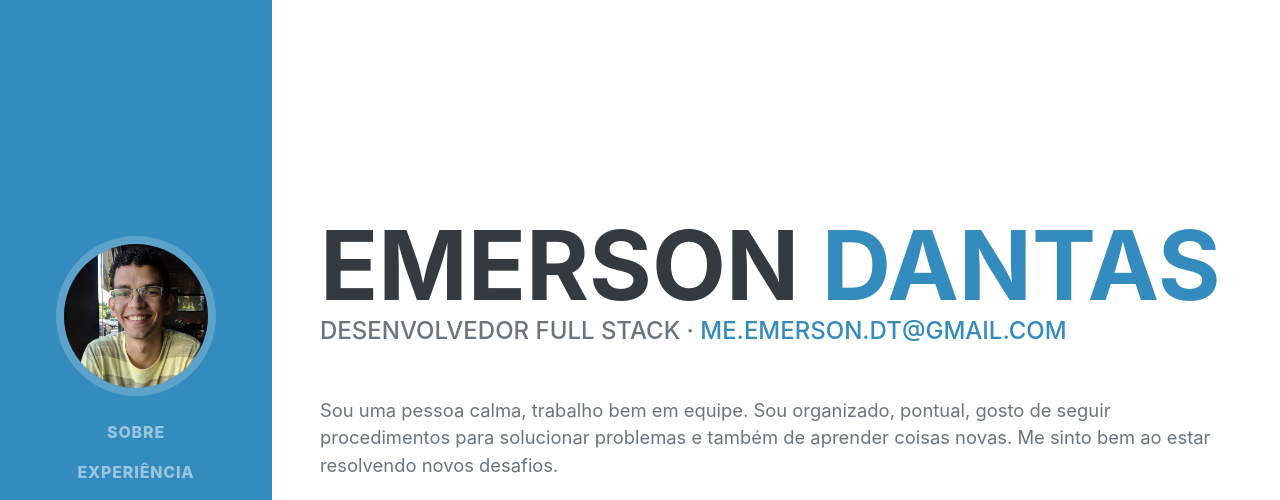
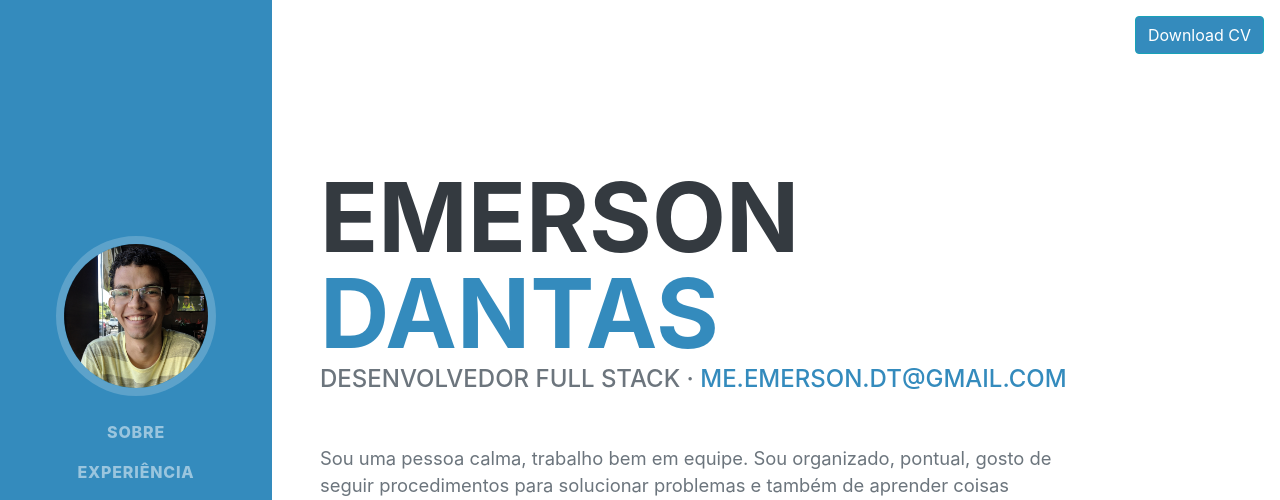
Before and after one commit to EmersonDantas/emersondantas.github.io, a plain HTML site: page index.html in a window 1280 px wide. Shown: the top 500 px of the page. Drawn offline with nearby package versions, Linux system fonts and the light colour scheme; a web font is replaced by a local one.

Commit message:
Added bottom to download CV

```diff
--- a/index.html
+++ b/index.html
@@ -19,6 +19,7 @@
 </head>
 
 <body id="page-top">
+
     <!-- Navigation-->
     <nav class="navbar navbar-expand-lg navbar-dark bg-primary fixed-top" id="sideNav">
         <a class="navbar-brand js-scroll-trigger" href="#page-top">
@@ -40,6 +41,7 @@
     </nav>
     <!-- Page Content-->
     <div class="container-fluid p-0">
+        <a class="btn btn-info fixed-right" style="float: right; margin: 16px; background-color: var(--primary);" target="_blank" href="download/Currículo_de_Emerson_Ruan_Dantas_Silva.pdf" download="Currículo_de_Emerson_Ruan_Dantas_Silva.pdf">Download CV</a>
         <!-- About-->
         <section class="resume-section" id="about">
             <div class="resume-section-content">
```
Also changed, not shown: 1 other file.
